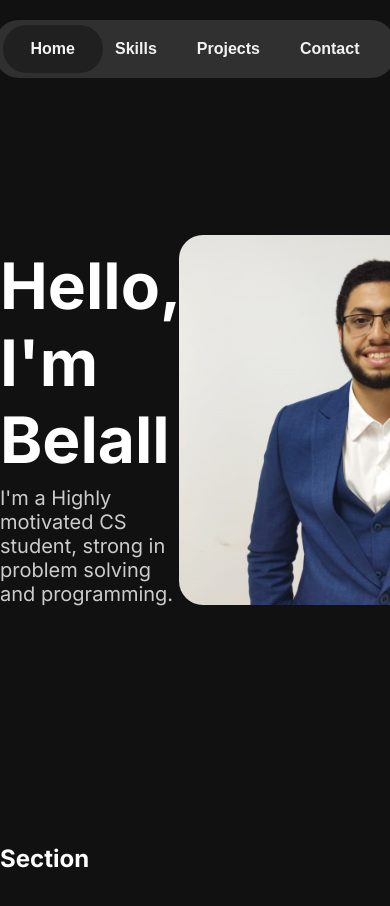
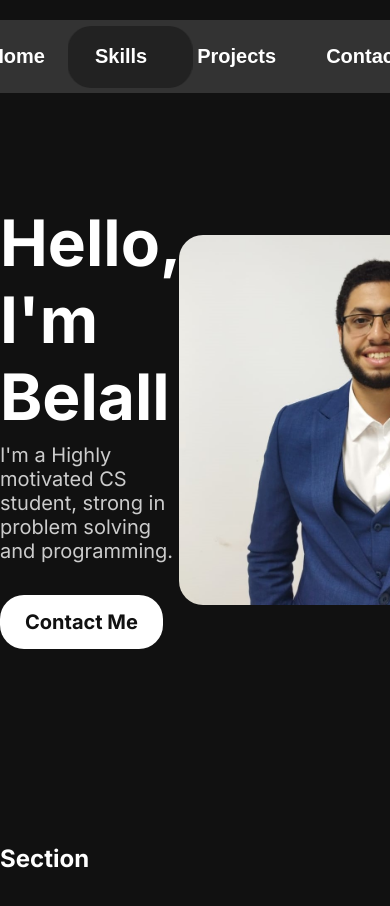
Before and after one commit to MohamedAdelMohamedMetwaley/belall_portfolio, a React (Vite) app: page / in a window 390 px wide. Shown: the top 906 px of the page. Built offline with nearby package versions, Linux system fonts and the light colour scheme.

Commit message:
fix nav highlight bugs (finally man, I literally want to cry, I've been working on this for 7+ hours

```diff
--- a/package.json
+++ b/package.json
@@ -4,7 +4,7 @@
   "version": "0.0.0",
   "type": "module",
   "scripts": {
-    "dev": "vite",
+    "dev": "vite --host",
     "build": "vite build",
     "lint": "eslint .",
     "preview": "vite preview"
--- /dev/null
+++ b/src/components/GlowingButton/GlowingButton.css
@@ -0,0 +1,86 @@
+.button {
+  margin-top: var(--spacing2x);
+  cursor: pointer;
+  font-size: var(--font-2m);
+  font-family: inherit;
+  font-weight: 700;
+  color: var(--dark-grey);
+  background-color: white;
+  padding: 0.75em 1.25em;
+  border: 0;
+  border-radius: var(--radius);
+}
+
+.glow-effect {
+  --glow-line-color: #fff;
+  --glow-line-thickness: 2px;
+  --glow-line-length: 20px;
+  --glow-blur-color: #fff;
+  --glow-blur-size: 5px;
+  --glow-offset: 0px;
+  --animation-speed: 1500ms;
+  /* do not change, used for calculations */
+  --container-offset: 100px;
+  position: relative;
+  transition: 1.5s;
+}
+
+.glow-effect:hover {
+  color: white;
+  background-color: var(--dark-grey);
+  transition: 500ms;
+}
+
+.glow-container {
+  pointer-events: none;
+  position: absolute;
+  inset: calc(var(--container-offset) / -2);
+  width: calc(100% + var(--container-offset));
+  height: calc(100% + var(--container-offset));
+  opacity: 0;
+}
+
+.glow-blur,
+.glow-line {
+  width: calc(100% - var(--container-offset) + var(--glow-offset));
+  height: calc(100% - var(--container-offset) + var(--glow-offset));
+  x: calc((var(--container-offset) / 2) + calc(var(--glow-offset) / -2));
+  y: calc((var(--container-offset) / 2) + calc(var(--glow-offset) / -2));
+  /* rx: 1.25rem; */
+  rx: var(--radius);
+  fill: transparent;
+  stroke: black;
+  stroke-width: 5px;
+  stroke-dasharray: var(--glow-line-length) calc(50px - var(--glow-line-length));
+}
+
+.glow-effect:is(:hover, :focus) :is(.glow-line, .glow-blur) {
+  stroke-dashoffset: -80px;
+  transition: stroke-dashoffset var(--animation-speed) ease-in;
+}
+
+.glow-line {
+  stroke: var(--glow-line-color);
+  stroke-width: var(--glow-line-thickness);
+}
+
+.glow-blur {
+  filter: blur(var(--glow-blur-size));
+  stroke: var(--glow-blur-color);
+  stroke-width: var(--glow-blur-size);
+}
+
+.glow-effect:is(:hover, :focus) .glow-container {
+  animation: glow-visibility ease-in-out var(--animation-speed) infinite;
+}
+
+@keyframes glow-visibility {
+  0%,
+  100% {
+    opacity: 0;
+  }
+  25%,
+  75% {
+    opacity: 1;
+  }
+}
--- /dev/null
+++ b/src/components/GlowingButton/GlowingButton.jsx
@@ -0,0 +1,23 @@
+import "./GlowingButton.css";
+
+function GlowingButton() {
+  return (
+    <button className="button glow-effect">
+      Contact Me
+      <svg className="glow-container">
+        <rect
+          pathLength="100"
+          strokeLinecap="round"
+          className="glow-blur"
+        ></rect>
+        <rect
+          pathLength="100"
+          strokeLinecap="round"
+          className="glow-line"
+        ></rect>
+      </svg>
+    </button>
+  );
+}
+
+export default GlowingButton;
--- a/src/components/Header/Header.jsx
+++ b/src/components/Header/Header.jsx
@@ -1,3 +1,4 @@
+import GlowingButton from "../GlowingButton/GlowingButton";
 import styles from "./Header.module.css";
 
 function Header({ refProps }) {
@@ -9,6 +10,7 @@ function Header({ refProps }) {
           I&apos;m a Highly motivated CS student, strong in problem solving and
           programming.
         </p>
+        <GlowingButton />
       </div>
       <div className={styles.imageContainer}>
         <img src="./images/bellal.jpg" alt="profile-photo" />
--- a/src/components/Navbar/Navbar.jsx
+++ b/src/components/Navbar/Navbar.jsx
@@ -1,5 +1,9 @@
 import { useEffect, useReducer, useRef, useState } from "react";
 import styles from "./Navbar.module.css";
+
+const windowWidth = window.innerWidth;
+const onMobile = windowWidth < 1024;
+const SCALE = onMobile ? 1.25 : 1;
 
 const initialHighlight = {
   activeSection: "home",
@@ -26,7 +30,7 @@ function Navbar({
     ["projects", projectsRef],
     ["contact", contactRef],
   ];
-
+  //TODO: a simple solution for highlighting navbar on small devices is to just not render the .highlight div and use .active:after instead
   useEffect(() => {
     // This will run after the component has mounted and the DOM is ready
     const sectionElements = document.querySelectorAll("section");
@@ -38,11 +42,9 @@ function Navbar({
     function handleScroll() {
       if (!isScrolling) {
         let currentSection = "home";
-
         currentSection = hoveredElement
           ? hoveredElement
           : sectionInView(sections, currentSection);
-
         dispatch({ type: currentSection });
       }
     }
@@ -52,22 +54,21 @@ function Navbar({
     return () => {
       window.removeEventListener("scroll", handleScroll);
     };
-    // eslint-disable-next-line react-hooks/exhaustive-deps
-  }, [isScrolling]);
+  }, [isScrolling, hoveredElement, sections]);
 
   const handleMouseEnter = (section) => {
-    setHoveredElement(section);
     if (!isScrolling) {
       dispatch({ type: section });
+      setHoveredElement(section);
     }
   };
 
   const handleMouseLeave = () => {
-    setHoveredElement(null);
     if (!isScrolling) {
       let currentSection = "home";
       currentSection = sectionInView(sections, currentSection);
       dispatch({ type: currentSection });
+      setHoveredElement(null);
     }
   };
 
@@ -97,8 +98,8 @@ function Navbar({
       <div
         className="highlight"
         style={{
-          left: `${highlightPosition}px`,
-          width: `${highlightWidth}px`,
+          left: `${highlightPosition * SCALE}px`,
+          width: `${highlightWidth * SCALE}px`,
         }}
       />
       <ul>
@@ -122,13 +123,12 @@ export default Navbar;
 function sectionInView(sections, currentSection) {
   const middle = window.scrollY + document.documentElement.clientHeight / 3;
   let currentSectionTop;
-  for (let i = sections.length - 1; i >= 0; i--) {
-    currentSectionTop = sections[i].offsetTop;
+  sections.forEach((section) => {
+    currentSectionTop = section.offsetTop;
     if (middle >= currentSectionTop) {
-      currentSection = sections[i].id;
-      break;
+      currentSection = section.id;
     }
-  }
+  });
   return currentSection;
 }
 
@@ -136,10 +136,8 @@ function reducer(state, action) {
   switch (action.type) {
     case "home":
       return initialHighlight;
-
     case "skills":
       return {
-        ...state,
         activeSection: "skills",
         highlightPosition: 140,
         highlightWidth: 100,
--- a/src/components/Navbar/Navbar.module.css
+++ b/src/components/Navbar/Navbar.module.css
@@ -2,6 +2,7 @@
   --bg-color: var(--grey);
   --highlight-color: var(--grey2);
   --reveal-color: var(--light-grey);
+  --nav-width: 400px;
   width: 0px;
   background-color: var(--bg-color);
   border-radius: var(--radius);
@@ -10,7 +11,6 @@
   left: 50%;
   translate: -50%;
   z-index: 10;
-  opacity: 0.95;
   overflow: hidden;
   animation: revealNavbar 1s ease-out forwards;
 }
@@ -43,20 +43,8 @@
   -moz-user-select: none;
   -ms-user-select: none;
   user-select: none;
+  -webkit-tap-highlight-color: transparent;
 }
-
-/* :global(.active)::after {
-  content: "";
-  width: 100%;
-  height: 80%;
-  position: absolute;
-  top: 50%;
-  left: 50%;
-  translate: -50% -50%;
-  background-color: var(--grey2);
-  z-index: -1;
-  border-radius: var(--radius);
-} */
 
 :global(.highlight) {
   position: absolute;
@@ -80,7 +68,7 @@
     border-left: 7px solid var(--reveal-color);
   }
   100% {
-    width: 400px;
+    width: var(--nav-width);
   }
 }
 
@@ -92,3 +80,16 @@
     opacity: 1;
   }
 }
+
+@media (width < 600px) {
+  .navbar {
+    --nav-width: 480px;
+  }
+  .navbar ul li button {
+    font-size: 20px;
+    padding: 25px;
+  }
+  :global(.highlight) {
+    height: 62px;
+  }
+}
--- a/src/index.css
+++ b/src/index.css
@@ -14,7 +14,8 @@
   --btn-hover: var(--dark-grey);
   --spacing: 0.5rem;
   --spacing2s: calc(var(--spacing) / 2);
-  --spacing2x: calc(var(--spacing) * 2);
+  --spacingx: calc(var(--spacing) * 2);
+  --spacing2x: calc(var(--spacing) * 4);
   --radius: 1.5rem;
   --font-s: 0.8rem;
   --font-m: 1rem;
@@ -32,6 +33,10 @@
 * {
   margin: 0;
   padding: 0;
+}
+*,
+*::before,
+*::after {
   box-sizing: border-box;
 }
 
```
